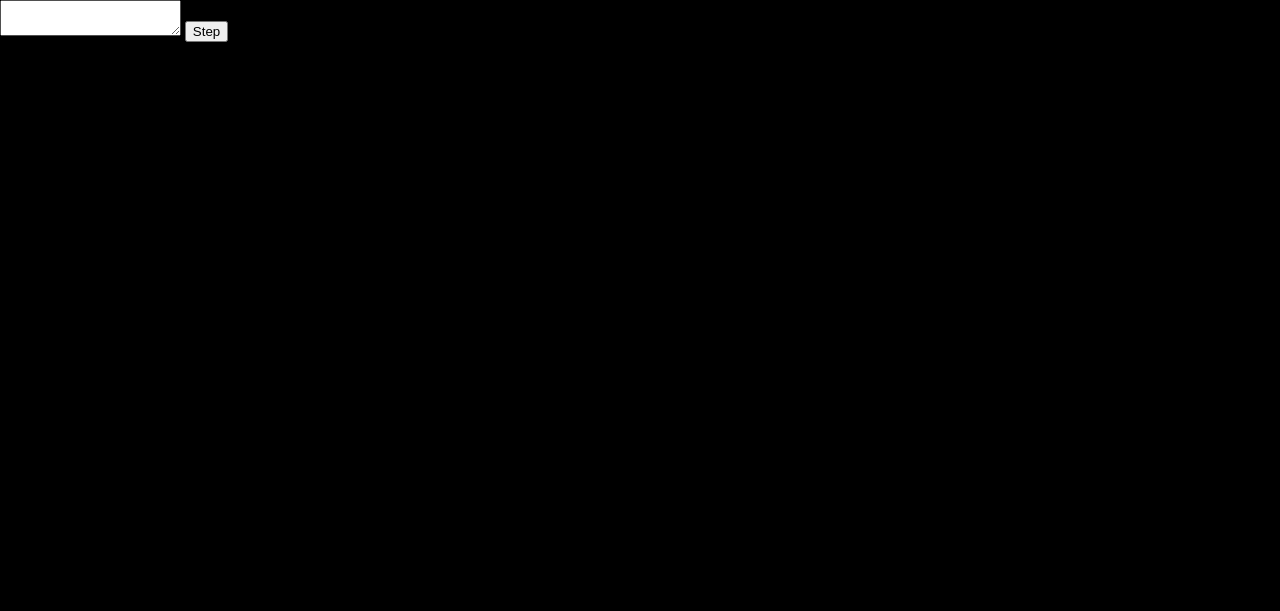
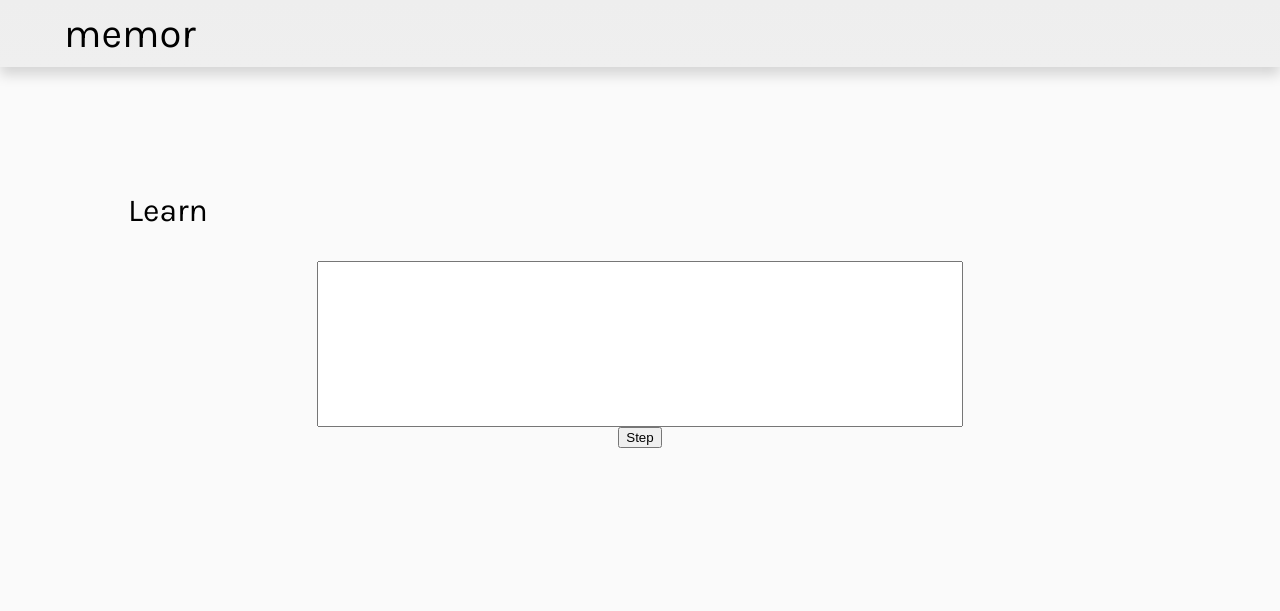
Before and after one commit to claby2/memor, a plain HTML site: page frontend/index.html in a window 1280 px wide. Drawn offline with Linux system fonts and the light colour scheme.

Commit message:
Add files via upload

```diff
--- a/frontend/index.html
+++ b/frontend/index.html
@@ -9,11 +9,23 @@
 </head>
 <body>
 
-    <textarea id = "textinput"></textarea>
-    <button id = "studybutton">Step</button>
+    <div class = "navbar">
+        <div class = "navbar-elements">
+            <a class = "logo" href = "#">memor</a>
+        </div>
+    </div>
 
-    <div id = "resultdiv">
+    <div id = "sectionheader">
+        <p>Learn</p>
+    </div>
 
+    <div id = "mainsection">
+        <textarea id = "textinput"></textarea>
+        <button id = "studybutton">Step</button>
+
+        <div id = "resultdiv">
+
+        </div>
     </div>
 
     <script src = "./scripts.js"></script>
--- a/frontend/scripts.js
+++ b/frontend/scripts.js
@@ -1,6 +1,5 @@
 let textInput = document.getElementById("textinput");
 let studyButton = document.getElementById("studybutton");
-
 let resultDiv = document.getElementById("resultdiv");
 
 let init = false;
@@ -19,6 +18,7 @@ studyButton.addEventListener("click", ()=>{ //Button Clicked
     if(!init){
         val = [];
         let text = textInput.value;
+        textInput.value = "";
 
         arr = text.split(" ");
 
@@ -33,7 +33,7 @@ studyButton.addEventListener("click", ()=>{ //Button Clicked
 
         for(let i = 0; i < k; i++){
             blankWords.push(arr[val[0]]);
-            arr.splice(val[0], 1, "_____");
+            arr.splice(val[0], 1, "█████");
             val.shift();
         }
 
@@ -48,7 +48,7 @@ studyButton.addEventListener("click", ()=>{ //Button Clicked
 
         for(let i = 0; i < k; i++){
             blankWords.push(arr[val[0]]);
-            arr.splice(val[0], 1, "_____");
+            arr.splice(val[0], 1, "█████");
             val.shift();
         }
 
--- a/frontend/styles.css
+++ b/frontend/styles.css
@@ -4,8 +4,75 @@ body {
     margin: 0 !important;
     padding: 0 !important;
     scroll-behavior: smooth;
-    background-color: #000000;
+    background-color: #FAFAFA;
     user-select: none !important;
     font-family: 'Karla', sans-serif !important;
-    color: #00FF00;
+    color: #000000;
 }
+
+.navbar{
+    position: absolute;
+    display: flex;
+    background-image: linear-gradient(#EEEEEE, #EFEFEF);
+    left: 0;
+    right: 0;
+    top: 0;
+    justify-content: center;
+    align-items: center;
+    z-index: -1;
+    box-shadow: rgba(0, 0, 0, 0.15) 0px 8px 12px;
+    padding: 10px 0 10px 0;
+  }
+
+.navbar-elements{
+    display: flex;
+    flex-direction: column;
+    width: 90vw;
+}
+
+.logo {
+    color: #000000;
+    font-size: 2.5em;
+    font-weight: 500;
+    text-decoration: none;
+    left: 0;
+}
+
+#sectionheader{
+    font-size: 2em;
+    font-weight: 100;
+    margin-top: 20vh;
+    display: flex;
+    flex-direction: column;
+    width: 80vw;
+    margin-left: auto;
+    margin-right: auto;
+    justify-content: left;
+    align-items: left;
+}
+
+#mainsection{
+    display: flex;
+    flex-direction: column;
+    width: 60vw;
+    margin-left: auto;
+    margin-right: auto;
+    justify-content: center;
+    align-items: center;
+    margin-bottom: 20vh;
+}
+
+#textinput {
+    font-family: 'Karla', sans-serif !important;
+    resize: none;
+    height: 20vh;
+    width: 50vw;
+    font-size: 1em;
+}
+
+#resultdiv{
+    margin-top: 20vh;
+    justify-content: center;
+    align-items: center;
+    text-align: center;
+}
```
